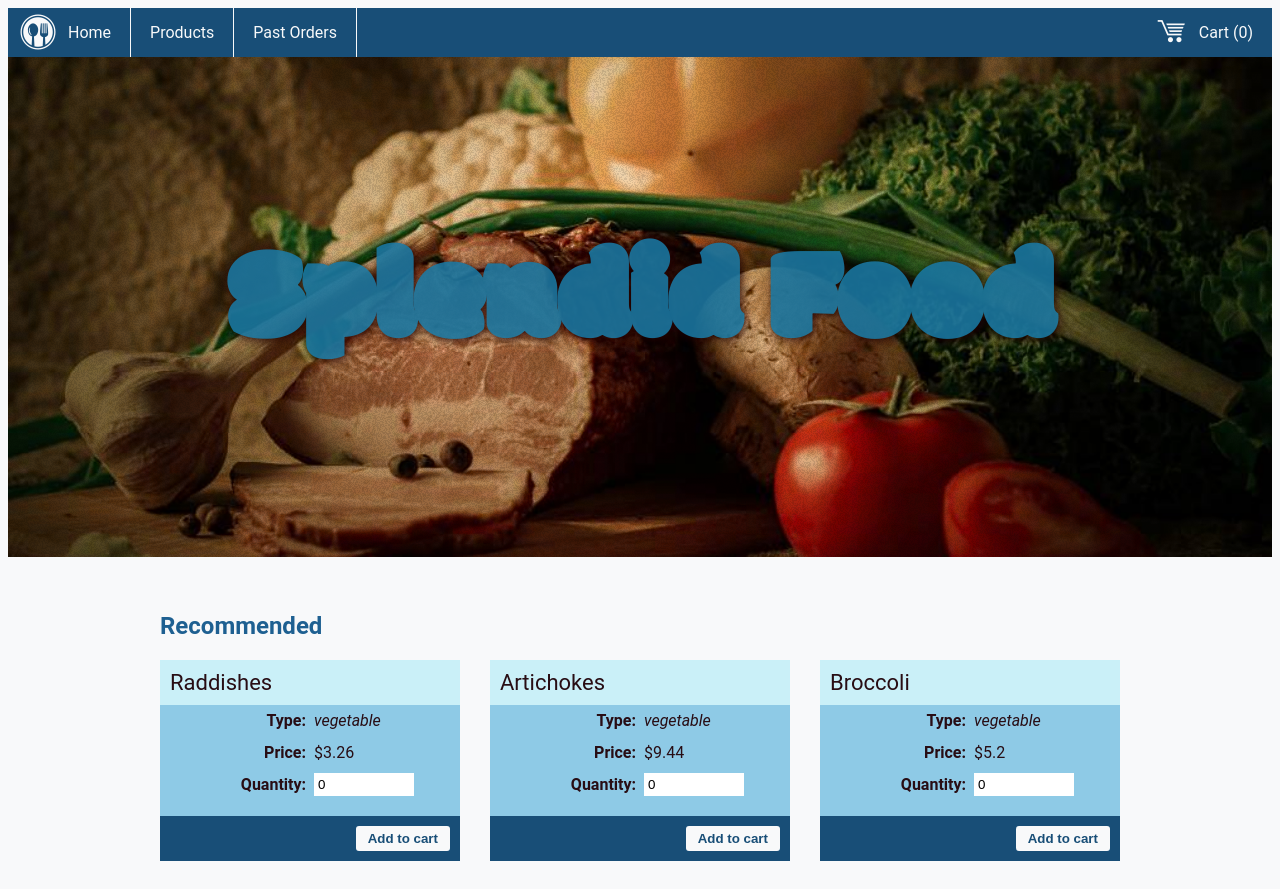
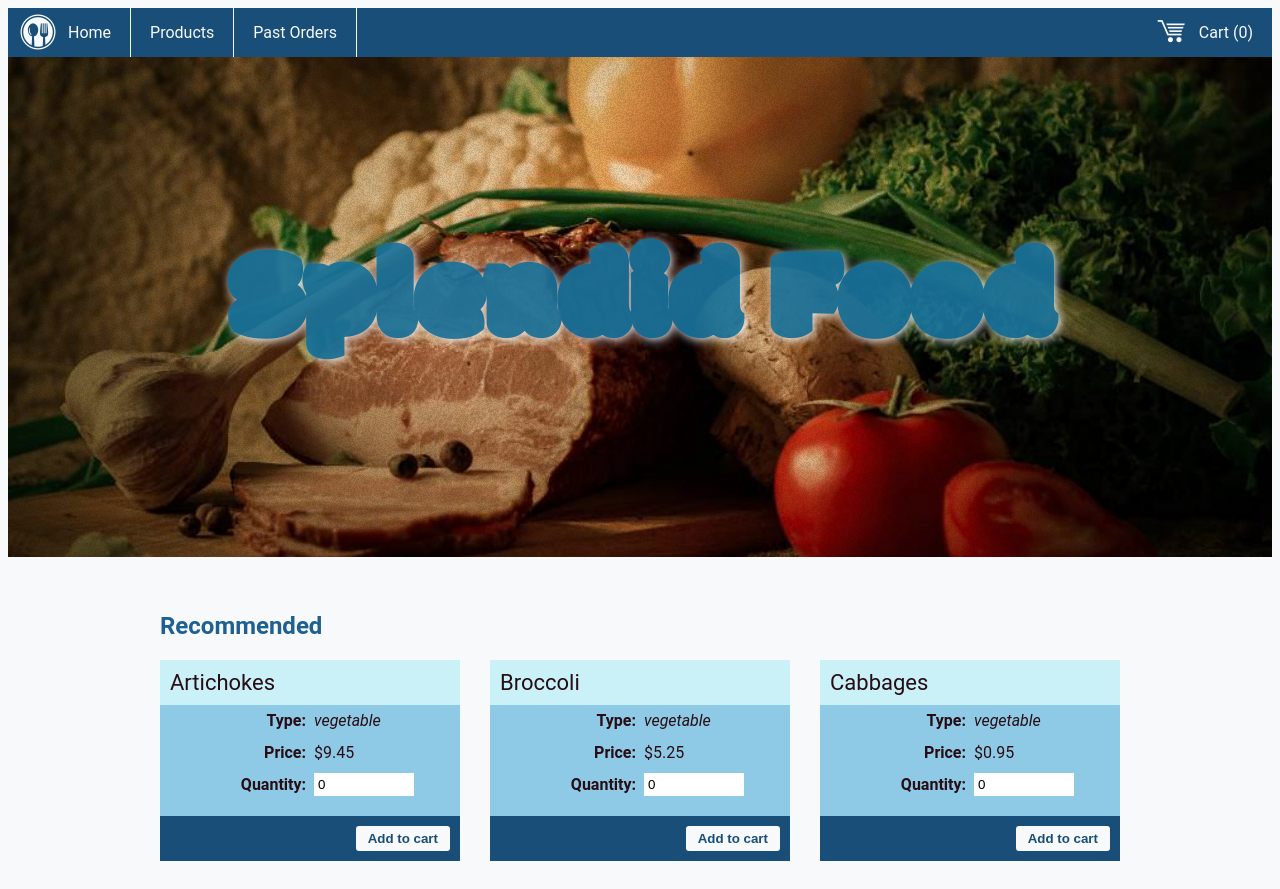
Before and after one commit to BillyZimmerman/Shopping-Cart-Vue-CLI, a Vue app: page / in a window 1280 px wide. Built offline with nearby package versions, Linux system fonts and the light colour scheme.

Commit message:
organized products alphabetically and cleaned up food.json file

```diff
--- a/public/index.html
+++ b/public/index.html
@@ -1,4 +1,4 @@
-<!DOCTYPE html>
+  <!DOCTYPE html>
 <html lang="">
   <head>
     <meta charset="utf-8">
--- a/src/assets/styles/_root.css
+++ b/src/assets/styles/_root.css
@@ -26,10 +26,9 @@
     --cartBackground: #184e77;
     --cartTitleBackground: #1a759f;
     --footerBackground: #184e77;
-    --splashBackground: #390D04;
-    --splashTextShadow: #200;
+    --splashBackground: #273904;
+    --splashTextShadow: #f8f9fa;
     --cardTextColor: #280D14;
     --cardBackground: #8ecae6;
-    /* --cardBorder: #184e77; */
     --cardHeaderBackground: #caf0f8;
 }
--- a/src/food.json
+++ b/src/food.json
@@ -1,17 +1,17 @@
 [
-  { "id": 1,  "name": "Raddishes",   "icon": "raddish",    "price": { "USD": 3.26, "NOK": 17.43 }, "type": "vegetable" },
-  { "id": 2,  "name": "Artichokes",  "icon": "artichoke",  "price": { "USD": 9.44, "NOK": 15.82 }, "type": "vegetable" },
-  { "id": 3,  "name": "Broccoli",    "icon": "broccoli",   "price": { "USD": 5.20, "NOK": 16.66 }, "type": "vegetable" },
-  { "id": 5,  "name": "Cabbages",    "icon": "cabbage",    "price": { "USD": 0.95, "NOK": 62.33 }, "type": "vegetable" },
-  { "id": 6,  "name": "Cherries",    "icon": "cherry",     "price": { "USD": 1.04, "NOK": 62.50 }, "type": "fruit"     },
-  { "id": 7,  "name": "Carrots",     "icon": "carrot",     "price": { "USD": 4.82, "NOK": 72.74 }, "type": "vegetable" },
-  { "id": 8,  "name": "Corn",        "icon": "corn",       "price": { "USD": 7.53, "NOK": 99.43 }, "type": "vegetable" },
-  { "id": 9,  "name": "Grapes",      "icon": "grapes",     "price": { "USD": 4.94, "NOK": 88.29 }, "type": "fruit"     },
-  { "id": 10, "name": "Onions",      "icon": "onion",      "price": { "USD": 6.45, "NOK": 69.53 }, "type": "vegetable" },
-  { "id": 11, "name": "Oranges",     "icon": "orange",     "price": { "USD": 9.95, "NOK": 96.53 }, "type": "fruit"     },
-  { "id": 12, "name": "Peas",        "icon": "peas",       "price": { "USD": 2.61, "NOK": 65.74 }, "type": "vegetable" },
-  { "id": 13, "name": "Pineapples",  "icon": "pineapple",  "price": { "USD": 1.62, "NOK": 35.22 }, "type": "fruit"     },
-  { "id": 14, "name": "Steaks",      "icon": "steak",      "price": { "USD": 8.32, "NOK": 83.08 }, "type": "meat"      },
-  { "id": 15, "name": "Watermelons", "icon": "watermelon", "price": { "USD": 5.08, "NOK": 89.69 }, "type": "fruit"     },
-  { "id": 16, "name": "Sausages",    "icon": "sausage",    "price": { "USD": 3.69, "NOK": 26.68 }, "type": "meat"      }
+  { "id": 1, "name": "Artichokes", "icon": "artichoke","price": { "USD": 9.45}, "type": "vegetable" },
+  { "id": 2, "name": "Broccoli", "icon": "broccoli", "price": { "USD": 5.25 }, "type": "vegetable" },
+  { "id": 3, "name": "Cabbages", "icon": "cabbage", "price": { "USD": 0.95 }, "type": "vegetable" },
+  { "id": 4, "name": "Carrots", "icon": "carrot", "price": { "USD": 2.75 }, "type": "vegetable" },
+  { "id": 5, "name": "Cherries", "icon": "cherry", "price": { "USD": 3.65 }, "type": "fruit" },
+  { "id": 6, "name": "Corn", "icon": "corn", "price": { "USD": 4.55 }, "type": "vegetable" },
+  { "id": 7, "name": "Grapes", "icon": "grapes", "price": { "USD": 4.95 }, "type": "fruit" },
+  { "id": 8, "name": "Oranges", "icon": "orange", "price": { "USD": 4.95 }, "type": "fruit" },
+  { "id": 9, "name": "Onions", "icon": "onion", "price": { "USD": 6.45 }, "type": "vegetable" },
+  { "id": 10, "name": "Peas", "icon": "peas", "price": { "USD": 2.65 }, "type": "vegetable" },
+  { "id": 11, "name": "Pineapples", "icon": "pineapple", "price": { "USD": 1.65 }, "type": "fruit" },
+  { "id": 12, "name": "Radishes", "icon": "radish", "price": { "USD": 3.25}, "type": "vegetable" },
+  { "id": 13, "name": "Sausages", "icon": "sausage", "price": { "USD": 4.25 }, "type": "meat" },
+  { "id": 14, "name": "Steaks", "icon": "steak", "price": { "USD": 8.35 }, "type": "meat" },
+  { "id": 15, "name": "Watermelons", "icon": "watermelon", "price": { "USD": 5.05 }, "type": "fruit" }
 ]
--- a/src/router/index.js
+++ b/src/router/index.js
@@ -2,7 +2,6 @@ import { createRouter, createWebHistory } from 'vue-router'
 import Home from '../views/Home.vue'
 import Products from '../views/Products.vue'
 import PastOrders from '../views/PastOrders.vue'
-// import Sidebar from '../components/Sidebar.vue'
 
 const routes = [
   {
--- a/src/views/PastOrders.vue
+++ b/src/views/PastOrders.vue
@@ -17,17 +17,17 @@
         <tr>
           <td><i class="icofont-carrot icofont-4x" /></td>
           <td>Carrot</td>
-          <td>$1.00</td>
-          <td>1</td>
-          <td>$1.00</td>
+          <td>$4.82</td>
+          <td>4</td>
+          <td>$19.28</td>
           <td><button class="btn btn-dark">Add</button></td>
         </tr>
         <tr>
-          <td><i class="icofont-banana icofont-4x" /></td>
-          <td>Banana</td>
-          <td>$0.50</td>
-          <td>10</td>
-          <td>$5.00</td>
+          <td><i class="icofont-orange icofont-4x" /></td>
+          <td>Orange</td>
+          <td>$4.95</td>
+          <td>5</td>
+          <td>$24.75</td>
           <td><button class="btn btn-dark">Add</button></td>
         </tr>
       </tbody>
--- a/src/views/Products.vue
+++ b/src/views/Products.vue
@@ -4,12 +4,13 @@
 
     <div class="card-container">
       <ProductCard
-        v-for='(product, index) in inventory.slice(0,16)'
+        v-for='(product, index, icon) in inventory.slice(0,16)'
         :key="product.id"
         class="card"
         :index="index"
         :product="product"
         :addToCart="addToCart"
+        :icon="icon"
       />
     </div>
   </main>
@@ -20,7 +21,7 @@
 import ProductCard from '@/components/ProductCard.vue'
 
 export default {
-  props: ['inventory', 'addToCart'],
+  props: ['inventory', 'addToCart', 'icon'],
   components: {
     ProductCard
   }
```
